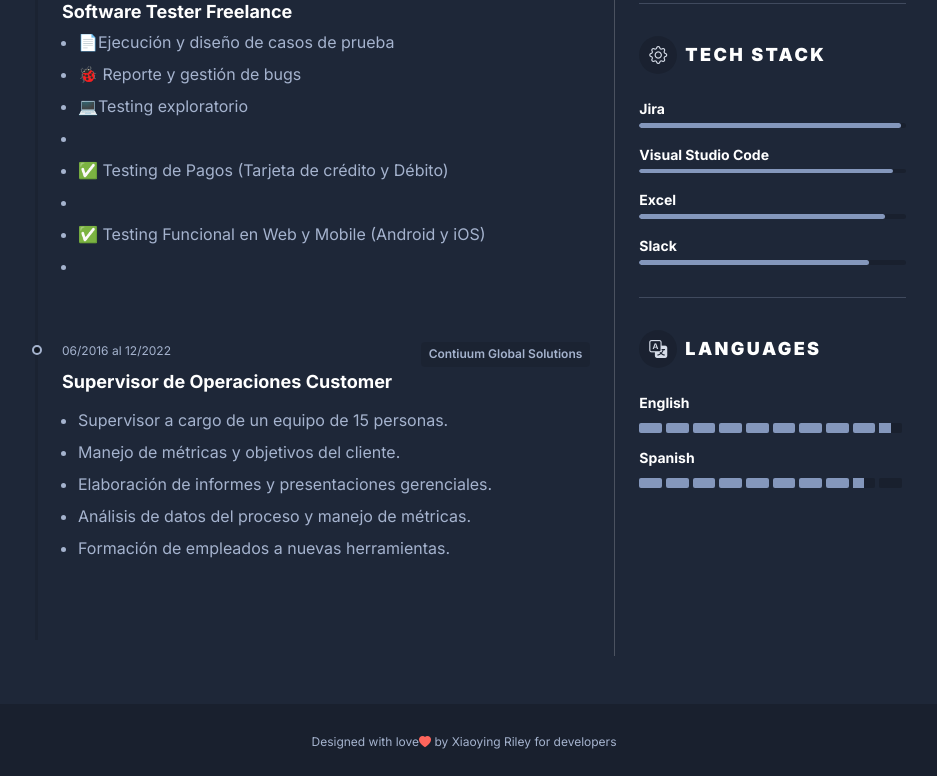
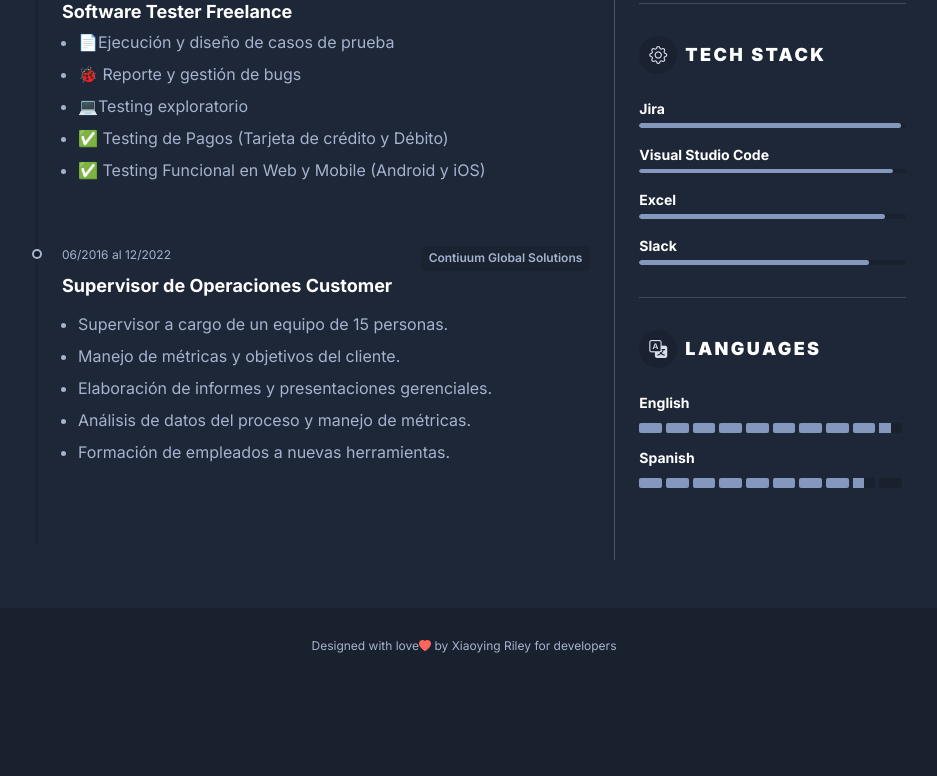
Before and after one commit to BenjaFagiano/BenjaFagiano.github.io, a plain HTML site: page index.html in a window 1280 px wide. Shown: the part 1223-1999 px from the top of the page, without its empty margins (176-1113 px from the left). After the commit the page ends 1903 px from the top, so only its background shows below. Drawn offline with nearby package versions, Linux system fonts and the light colour scheme.

Commit message:
Modificacion 11-4

```diff
--- a/index.html
+++ b/index.html
@@ -72,7 +72,7 @@
 									<section class="resume-summary-section resume-section">
 										<h3 class="resume-section-heading text-uppercase py-2 py-lg-3 py-2 py-lg-3"><i class="resume-section-heading-icon bi bi-person me-2"></i>Perfil Personal</h3>
 										<div class="resume-summary-desc">
-											Gracias por visitar mi página, les cuento un poco sobre mí.
+											Gracias por visitar mi página, les cuento un poco sobre mí.<br>
 											Soy egresado de la Diplomatura Superior en Testing de Software, en este momento me encuentro en mi primera experiencia laboral como QA Analyst,
 											además de realizar pruebas Automatizadas. Me interesa el Testing Manual y Automatizado, comprender el negocio y los procesos para ayudar en el mismo.
 											También me interesa la programación por lo que estoy estudiando para perfeccionarme.
@@ -128,11 +128,12 @@
 
 
 												    <ul class="resume-timeline-list">
+
 													    <li>📄Ejecución y diseño de casos de prueba</li>
 														<li>🐞 Reporte y gestión de bugs</li>
-														<li>💻Testing exploratorio<li>
-														<li>✅ Testing de Pagos (Tarjeta de crédito y Débito)<li>
-														<li>✅ Testing Funcional en Web y Mobile (Android y iOS)<li>
+														<li>💻Testing exploratorio</li>
+														<li>✅ Testing de Pagos (Tarjeta de crédito y Débito)</li>
+														<li>✅ Testing Funcional en Web y Mobile (Android y iOS)</li>
 												    </ul>
 
 											    </div><!--//resume-timeline-item-desc-->
```
